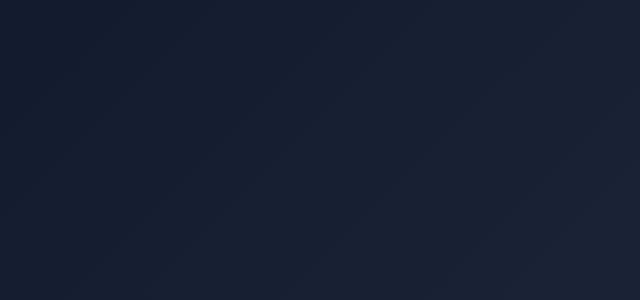
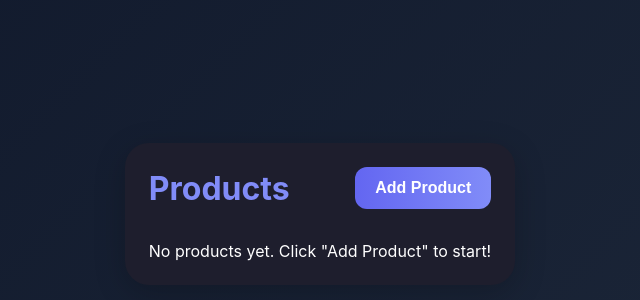
Before and after one commit to Gauravpadam/SPxT, a React (Create React App) app in the folder frontend/: page /products in a window 1280 px wide. Before the commit this address had no page. Shown: the part 186-486 px from the top of the page, without its empty margins (320-960 px from the left). Built offline with nearby package versions, Linux system fonts and the light colour scheme.

Commit message:
adding products page

```diff
--- a/frontend/src/App.js
+++ b/frontend/src/App.js
@@ -6,6 +6,7 @@ import Login from './components/Login';
 import Signup from './components/Signup';
 
 import { BrowserRouter as Router, Routes, Route, Navigate, useNavigate } from "react-router-dom";
+import Products from './components/Products';
 
 function App() {
   return (
@@ -14,6 +15,7 @@ function App() {
       <Route path="/" element={<Login/>} />
       <Route path="/signup" element={<Signup/>} />
       <Route path="/dashboard" element={<Dashboard />} />
+      <Route path="/products" element={<Products />} />
     </Routes>
   </Router>
   );
--- a/frontend/src/components/Dashboard.js
+++ b/frontend/src/components/Dashboard.js
@@ -12,10 +12,10 @@ const Dashboard = () => {
           <span>BorderlessBiz</span>
         </div>
         <div className="nav-links">
-          <a href="#home">Home</a>
-          <a href="#products">Products</a>
-          <a href="#notifications">Notifications</a>
-          <a href="#generator">Document Generator</a>
+          <a href="/home">Home</a>
+          <a href="/products">Products</a>
+          <a href="/notifications">Notifications</a>
+          <a href="/generator">Document Generator</a>
         </div>
         <div className="profile">
           <User size={24} />
--- /dev/null
+++ b/frontend/src/components/Products.css
@@ -0,0 +1,117 @@
+.products-container {
+    max-width: 900px;
+    margin: 2rem auto;
+    padding: 1.5rem;
+    background-color: var(--card-dark);
+    border-radius: 24px;
+    box-shadow: 0 8px 32px rgba(0, 0, 0, 0.2);
+  }
+
+  .products-header {
+    display: flex;
+    justify-content: space-between;
+    align-items: center;
+    margin-bottom: 2rem;
+  }
+
+  .products-header h1 {
+    color: var(--primary-purple);
+    font-size: 2rem;
+  }
+
+  .add-product-btn {
+    background: linear-gradient(to right, var(--primary-purple-dark), var(--primary-purple));
+    border: none;
+    border-radius: 12px;
+    color: var(--text-primary);
+    font-size: 1rem;
+    font-weight: 600;
+    padding: 0.75rem 1.25rem;
+    cursor: pointer;
+  }
+
+  .add-product-btn:hover {
+    opacity: 0.9;
+  }
+
+  .products-list {
+    display: grid;
+    gap: 1.5rem;
+    grid-template-columns: repeat(auto-fit, minmax(280px, 1fr));
+  }
+
+  .product-card {
+    background-color: var(--input-bg);
+    padding: 1.5rem;
+    border-radius: 12px;
+    box-shadow: 0 4px 12px rgba(0, 0, 0, 0.15);
+    color: var(--text-primary);
+  }
+
+  .product-card h2 {
+    color: var(--primary-purple);
+    margin-bottom: 0.5rem;
+  }
+
+  .product-card p {
+    margin: 0.25rem 0;
+    color: var(--text-secondary);
+  }
+
+  .product-form-overlay {
+    position: fixed;
+    top: 0;
+    left: 0;
+    width: 100vw;
+    height: 100vh;
+    background: rgba(0, 0, 0, 0.5);
+    display: flex;
+    align-items: center;
+    justify-content: center;
+  }
+
+  .product-form {
+    background-color: var(--card-dark);
+    padding: 2rem;
+    border-radius: 16px;
+    width: 90%;
+    max-width: 400px;
+  }
+
+  .product-form h2 {
+    color: var(--primary-purple);
+    margin-bottom: 1.5rem;
+  }
+
+  .form-group {
+    margin-bottom: 1.25rem;
+  }
+
+  .form-group label {
+    color: var(--text-secondary);
+    display: block;
+    margin-bottom: 0.5rem;
+  }
+
+  .form-group input,
+  .form-group textarea {
+    width: 100%;
+    padding: 0.875rem;
+    background-color: var(--input-bg);
+    border: 1px solid var(--border-color);
+    border-radius: 12px;
+    color: var(--text-primary);
+    font-size: 1rem;
+  }
+
+  .form-group textarea {
+    resize: none;
+    height: 100px;
+  }
+
+  .form-group input:focus,
+  .form-group textarea:focus {
+    outline: none;
+    border-color: var(--primary-purple);
+    box-shadow: 0 0 0 2px rgba(129, 140, 248, 0.1);
+  }
--- /dev/null
+++ b/frontend/src/components/Products.js
@@ -0,0 +1,107 @@
+import React, { useState } from 'react';
+import './Products.css';
+
+const Products = () => {
+  const [products, setProducts] = useState([]);
+  const [showForm, setShowForm] = useState(false);
+  const [newProduct, setNewProduct] = useState({
+    id: '',
+    name: '',
+    desc: '',
+    hs6: '',
+  });
+
+  const handleInputChange = (e) => {
+    const { name, value } = e.target;
+    setNewProduct((prev) => ({
+      ...prev,
+      [name]: value,
+    }));
+  };
+
+  const handleAddProduct = () => {
+    setShowForm(true);
+  };
+
+  const handleSubmit = (e) => {
+    e.preventDefault();
+    setProducts((prev) => [...prev, newProduct]);
+    setNewProduct({ id: '', name: '', desc: '', hs6: '' });
+    setShowForm(false);
+  };
+
+  return (
+    <div className="products-container">
+      <header className="products-header">
+        <h1>Products</h1>
+        <button className="add-product-btn" onClick={handleAddProduct}>
+          Add Product
+        </button>
+      </header>
+
+      <div className="products-list">
+        {products.map((product, index) => (
+          <div key={index} className="product-card">
+            <h2>{product.name}</h2>
+            <p>{product.desc}</p>
+            <p><strong>HS6 Code:</strong> {product.hs6}</p>
+            <p><strong>ID:</strong> {product.id}</p>
+          </div>
+        ))}
+        {products.length === 0 && <p>No products yet. Click "Add Product" to start!</p>}
+      </div>
+
+      {showForm && (
+        <div className="product-form-overlay">
+          <div className="product-form">
+            <h2>Add New Product</h2>
+            <form onSubmit={handleSubmit}>
+              <div className="form-group">
+                <label>ID</label>
+                <input
+                  type="text"
+                  name="id"
+                  value={newProduct.id}
+                  onChange={handleInputChange}
+                  required
+                />
+              </div>
+              <div className="form-group">
+                <label>Name</label>
+                <input
+                  type="text"
+                  name="name"
+                  value={newProduct.name}
+                  onChange={handleInputChange}
+                  required
+                />
+              </div>
+              <div className="form-group">
+                <label>Description</label>
+                <textarea
+                  name="desc"
+                  value={newProduct.desc}
+                  onChange={handleInputChange}
+                  required
+                ></textarea>
+              </div>
+              <div className="form-group">
+                <label>HS6 Code</label>
+                <input
+                  type="text"
+                  name="hs6"
+                  value={newProduct.hs6}
+                  onChange={handleInputChange}
+                  required
+                />
+              </div>
+              <button type="submit" className="submit-btn">Add Product</button>
+            </form>
+          </div>
+        </div>
+      )}
+    </div>
+  );
+};
+
+export default Products;
```
